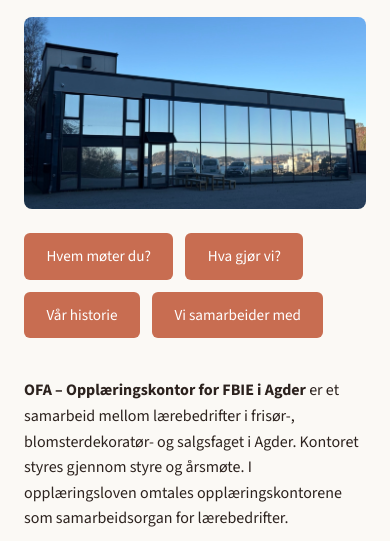
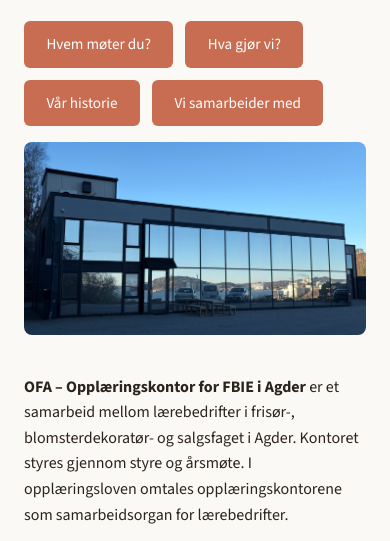
Before and after one commit to OFAAgder/ofa-nettside, a plain HTML site: page om-ofa.html in a window 390 px wide. Shown: the part 258-799 px from the top of the page. Drawn offline with Linux system fonts and the light colour scheme.

Commit message:
Flytt knapper over bildet og gjør lokalene-bildet lavere (21:9/16:9)
Co-Authored-By: Claude Sonnet 5 <noreply@anthropic.com>

```diff
--- a/css/style.css
+++ b/css/style.css
@@ -210,9 +210,18 @@ main {
 .lokaler-foto {
   width: 100%;
   max-width: 100%;
+  aspect-ratio: 21 / 9;
+  object-fit: cover;
+  object-position: center 58%;
   border-radius: 8px;
   display: block;
   margin-bottom: 1.5rem;
+}
+
+@media (max-width: 700px) {
+  .lokaler-foto {
+    aspect-ratio: 16 / 9;
+  }
 }
 
 .hero-image-placeholder {
--- a/om-ofa.html
+++ b/om-ofa.html
@@ -34,13 +34,13 @@
   <main id="main-content">
     <section class="sidetopp">
       <h1>Om OFA</h1>
-      <img src="images/ofa-lokaler-web.jpg" alt="OFAs lokaler" class="lokaler-foto">
       <p class="snarveier">
         <a href="#hvem-moter-du" class="btn">Hvem møter du?</a>
         <a href="#hva-gjor-vi" class="btn">Hva gjør vi?</a>
         <a href="#var-historie" class="btn">Vår historie</a>
         <a href="#vi-samarbeider-med" class="btn">Vi samarbeider med</a>
       </p>
+      <img src="images/ofa-lokaler-web.jpg" alt="OFAs lokaler i Kartheia 5, Kristiansand" class="lokaler-foto">
     </section>
 
     <section>
```
Also changed, not shown: 1 other file.
